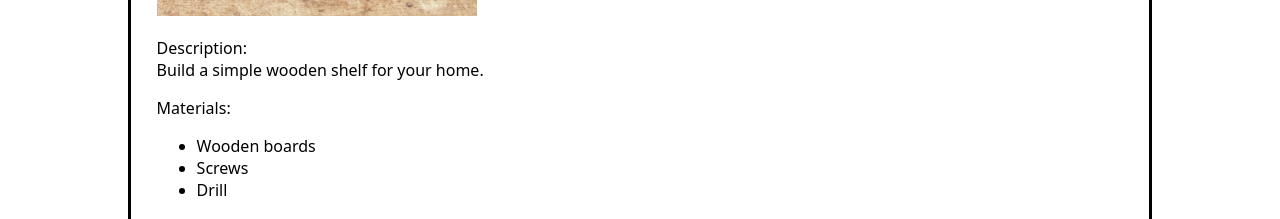
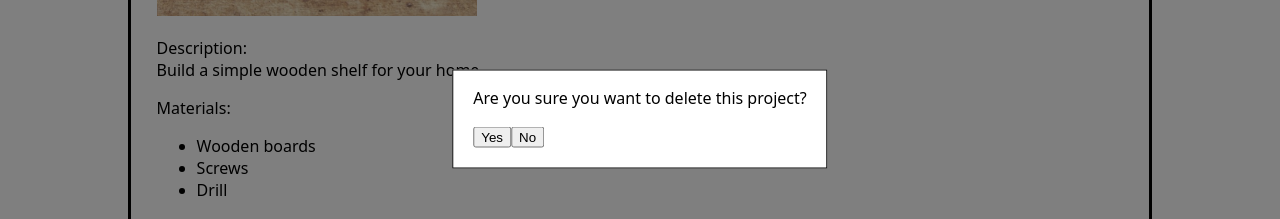
Before and after one commit to jana-scheidemann/DIY-App, a Next.js app: page /1 in a window 1280 px wide. Both pictures are taken after a click on the button "Delete". Shown: the part 416-635 px from the top of the page. Built offline with nearby package versions, Linux system fonts and the light colour scheme.

Commit message:
Add component to confirm project deletion

```diff
--- /dev/null
+++ b/components/ModalDelete.js
@@ -0,0 +1,32 @@
+import styled from "styled-components";
+
+export default function ModalDelete({ onConfirm, onCancel }) {
+  return (
+    <StyledBackground>
+      <StyledContainer>
+        <p>Are you sure you want to delete this project?</p>
+        <button onClick={onConfirm}>Yes</button>
+        <button onClick={onCancel}>No</button>
+      </StyledContainer>
+    </StyledBackground>
+  );
+}
+
+const StyledBackground = styled.div`
+  position: fixed;
+  top: 0;
+  left: 0;
+  width: 100%;
+  height: 100%;
+  background-color: rgba(0, 0, 0, 0.5);
+`;
+
+const StyledContainer = styled.div`
+  position: fixed;
+  top: 50%;
+  left: 50%;
+  transform: translate(-50%, -50%);
+  background-color: white;
+  border: 1px solid black;
+  padding: 0px 20px 20px 20px;
+`;
```
